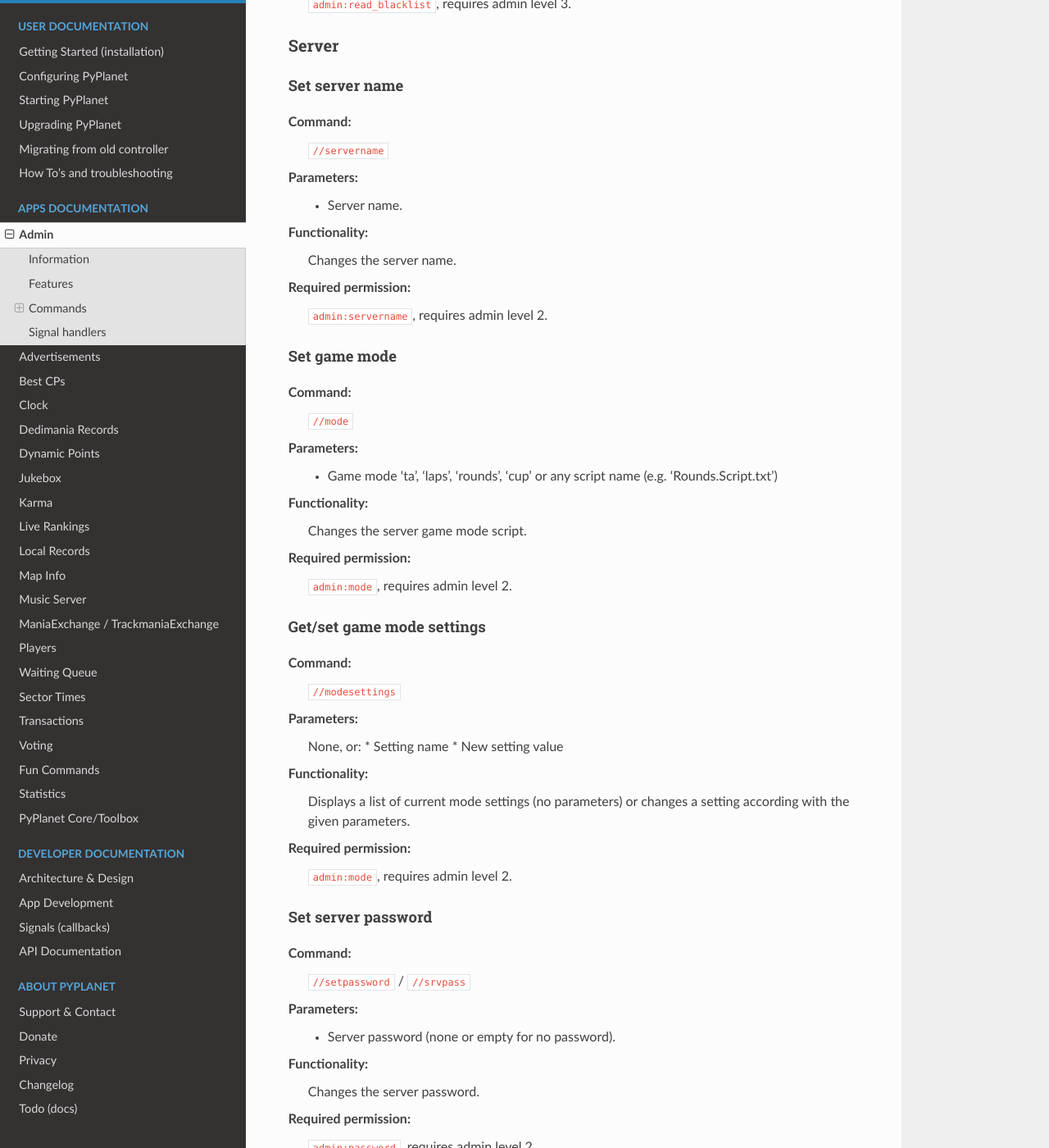
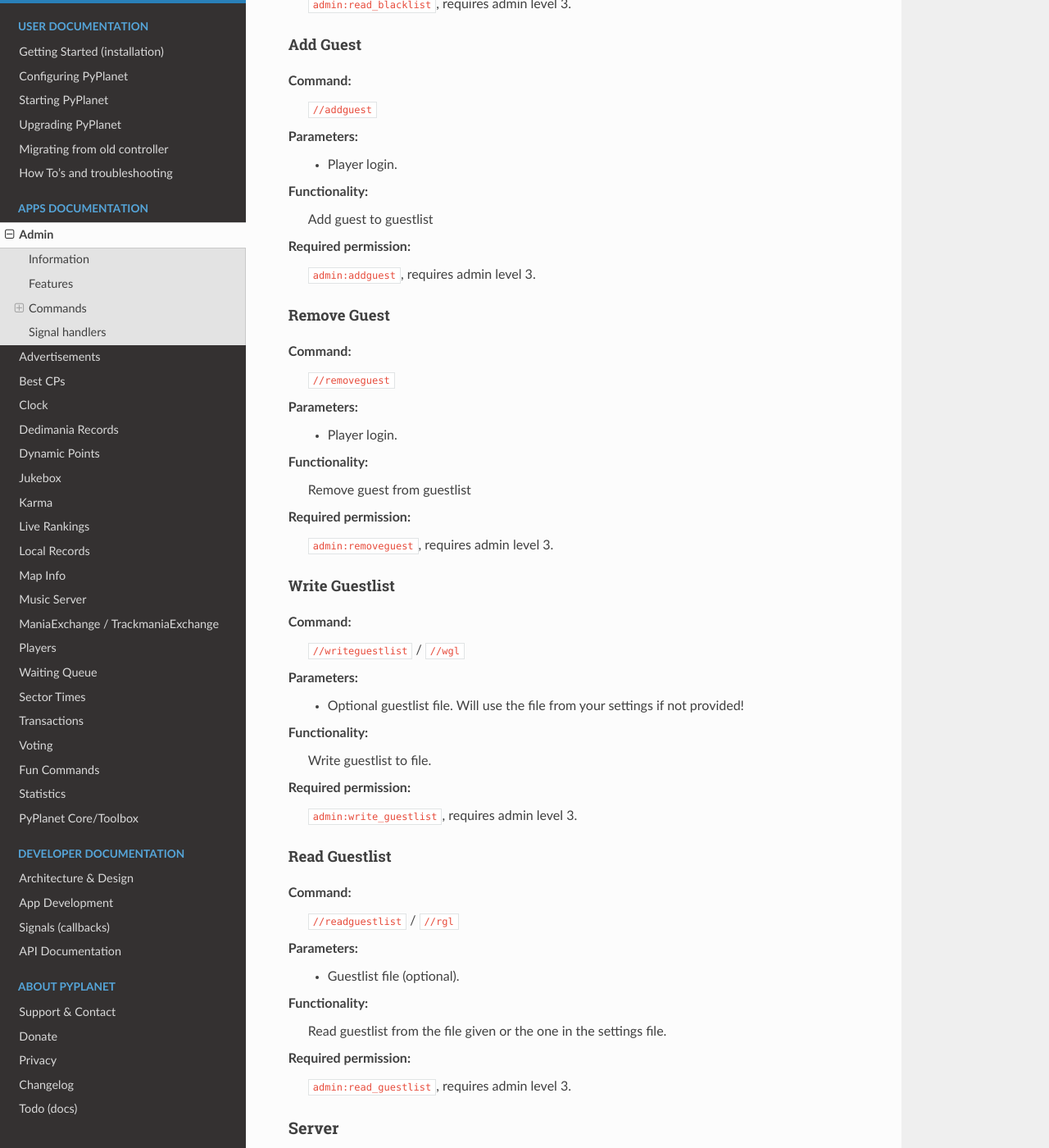
Before and after one commit to PyPlanet/PyPlanet, a Sphinx documentation site: the page built from docs/source/apps/contrib/admin.rst, in a window 1280 px wide and 1400 px high, scrolled down 10896 px. Shown: the whole window at 82% size. Built offline with Sphinx 7.4.7 and the Read the Docs theme 2.0.0, drawn with Linux system fonts in a browser that asks for light colours; formulas are drawn with MathJax 3.

Commit message:
[TASK] Add documentation for the guestlist commands and settings

```diff
--- a/docs/source/apps/contrib/admin.rst
+++ b/docs/source/apps/contrib/admin.rst
@@ -370,6 +370,50 @@ Functionality:
 Required permission:
   ``admin:read_blacklist``, requires admin level 3.
 
+Add Guest
+~~~~~~~~~
+Command:
+  ``//addguest``
+Parameters:
+  * Player login.
+Functionality:
+  Add guest to guestlist
+Required permission:
+  ``admin:addguest``, requires admin level 3.
+
+Remove Guest
+~~~~~~~~~~~~
+Command:
+  ``//removeguest``
+Parameters:
+  * Player login.
+Functionality:
+  Remove guest from guestlist
+Required permission:
+  ``admin:removeguest``, requires admin level 3.
+
+Write Guestlist
+~~~~~~~~~~~~~~~
+Command:
+  ``//writeguestlist`` / ``//wgl``
+Parameters:
+  * Optional guestlist file. Will use the file from your settings if not provided!
+Functionality:
+  Write guestlist to file.
+Required permission:
+  ``admin:write_guestlist``, requires admin level 3.
+
+Read Guestlist
+~~~~~~~~~~~~~~
+Command:
+  ``//readguestlist`` / ``//rgl``
+Parameters:
+  * Guestlist file (optional).
+Functionality:
+  Read guestlist from the file given or the one in the settings file.
+Required permission:
+  ``admin:read_guestlist``, requires admin level 3.
+
 
 Server
 ^^^^^^
```
Also changed, not shown: docs/source/intro/configuration.rst (+13 -46 lines).
